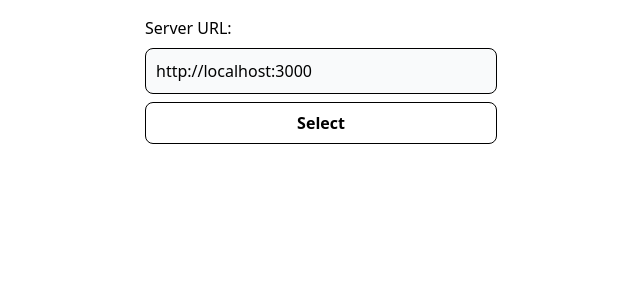
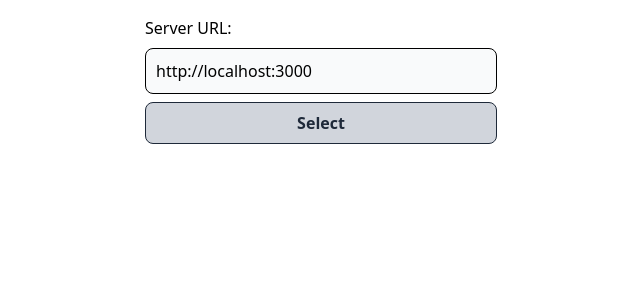
Before and after one commit to wr4ng/glorious-evolutionary-algorithm-simulator, a Svelte app in the folder client/: page / in a window 1280 px wide. Shown: the top 300 px of the page, without its empty margins (319-959 px from the left). Built offline with nearby package versions, Linux system fonts and the light colour scheme.

Commit message:
create Button component and use instead of <button>

```diff
--- a/client/src/components/Dashboard.svelte
+++ b/client/src/components/Dashboard.svelte
@@ -14,9 +14,9 @@
 	import { bitstringToOnionCoords } from "../lib/onion";
 	import { parsePermutation } from "../lib/graph";
 	import { parseEUC2D } from "../lib/tsp";
-	import TaskText from "./TaskText.svelte";
 	import { taskToText } from "../lib/task";
 	import { downloadCSV } from "../lib/download";
+	import Button from "./ui/Button.svelte";
 
 	interface DashboardProps {
 		serverURL: string;
@@ -171,9 +171,11 @@
 
 	function downloadResults() {
 		const header = "task, final_fitness, final_iterations\n";
-		const content = results.map((taskResult) => {
+		const content = results
+			.map((taskResult) => {
 				return `${taskToText(taskResult.task)}, ${taskResult.fitness}, ${taskResult.iterations}\n`;
-		}).join('');
+			})
+			.join("");
 
 		downloadCSV(header + content);
 	}
@@ -216,24 +218,22 @@
 	{/if}
 	<div class="flex flex-col gap-2">
 		<h1 class="text-2xl font-bold">Results</h1>
+		<div>
 			{#if results.length > 0}
-			<button
+				<Button
+					text="Download Results"
 					type="button"
 					onclick={downloadResults}
-				class="border rounded-lg p-2 font-bold"
-			>
-				Download Results
-			</button>
+				/>
 			{/if}
+		</div>
 		<div
 			class="text-gray-700 shadow-md bg-white border rounded-xl overflow-hidden"
 		>
 			<table class="w-full text-left table-auto">
 				<thead>
 					<tr class="bg-gray-100">
-						<th class="p-4 border-b border-blue-gray-100"
-							>Task</th
-						>
+						<th class="p-4 border-b border-blue-gray-100">Task</th>
 						<th class="p-4 border-b border-blue-gray-100"
 							>Final Fitness</th
 						>
@@ -277,11 +277,6 @@
 	</div>
 	<div>
 		<h1 class="text-2xl font-bold">Controls</h1>
-		<button
-			onclick={handleBack}
-			class="border rounded-lg px-4 py-2 font-bold"
-		>
-			Back
-		</button>
+		<Button text="Back" onclick={handleBack} extraClass="px-4" />
 	</div>
 </div>
--- a/client/src/components/ServerSelect.svelte
+++ b/client/src/components/ServerSelect.svelte
@@ -1,4 +1,6 @@
 <script lang="ts">
+	import Button from "./ui/Button.svelte";
+
 	interface ServerSelectProps {
 		setServerURL: (url: string) => Promise<void>;
 		error: string;
@@ -27,13 +29,11 @@
 		required
 		class="bg-gray-50 border rounded-lg p-2.5"
 	/>
-	<button
+	<Button
+		text={loading ? "Loading..." : "Select"}
 		type="submit"
 		disabled={loading}
-		class="border rounded-lg py-2 font-bold"
-	>
-		{loading ? "Loading..." : "Select"}
-	</button>
+	/>
 	{#if error}
 		<p class="text-red-500 font-bold">{error}</p>
 	{/if}
--- a/client/src/components/TaskCreateForm.svelte
+++ b/client/src/components/TaskCreateForm.svelte
@@ -2,6 +2,7 @@
 	import { berlin52EUC2D, parseEUC2D } from "../lib/tsp";
 	import type { Task, TaskScheduleRequest } from "../types/task";
 	import TaskText from "./TaskText.svelte";
+	import Button from "./ui/Button.svelte";
 
 	interface TaskCreateFormProps {
 		onSubmit: (request: TaskScheduleRequest) => void;
@@ -165,13 +166,11 @@
 				{#if customTspInstanceValidated}
 					<span class="text-green-500 font-bold">Valid</span>
 				{/if}
-				<button
+				<Button
+					text="Validate TSP Instance"
 					type="button"
 					onclick={validateCustomTSP}
-					class="border rounded-lg py-2 font-bold"
-				>
-					Validate TSP Instance
-				</button>
+				/>
 			{/if}
 		{/if}
 	</div>
@@ -248,24 +247,10 @@
 	{#if error}
 		<span class="text-red-500 font-bold">{error}</span>
 	{/if}
-	<button
-		type="button"
-		class="border rounded-lg py-2 font-bold"
-		onclick={addCurrentTask}
-	>
-		Add Task
-	</button>
+	<Button text="Add Task" type="button" onclick={addCurrentTask} />
 	{#if tasks.length > 0}
-		<button
-			type="button"
-			class="border rounded-lg p-2 font-bold"
-			onclick={clearSchedule}
-		>
-			Clear Schedule
-		</button>
-		<button type="submit" class="border rounded-lg p-2 font-bold">
-			Create Schedule
-		</button>
+		<Button text="Clear Schedule" type="button" onclick={clearSchedule} />
+		<Button text="Create Schedule" type="submit" />
 	{/if}
 	<h1 class="text-xl font-bold">Current Schedule</h1>
 	{#each tasks as task}
--- /dev/null
+++ b/client/src/components/ui/Button.svelte
@@ -0,0 +1,26 @@
+<script lang="ts">
+	interface ButtonProps {
+		text: string;
+		disabled?: boolean;
+		type?: "button" | "submit";
+		onclick?: () => void;
+		extraClass?: string;
+	}
+
+	let {
+		text,
+		disabled = false,
+		type = "button",
+		onclick,
+		extraClass = "",
+	}: ButtonProps = $props();
+</script>
+
+<button
+	{type}
+	class={`border rounded-lg p-2 font-bold bg-gray-300 hover:bg-gray-400 text-gray-800 ${extraClass}`}
+	{disabled}
+	{onclick}
+>
+	{text}
+</button>
```
Lines whose indentation alone changed are shown as unchanged.
